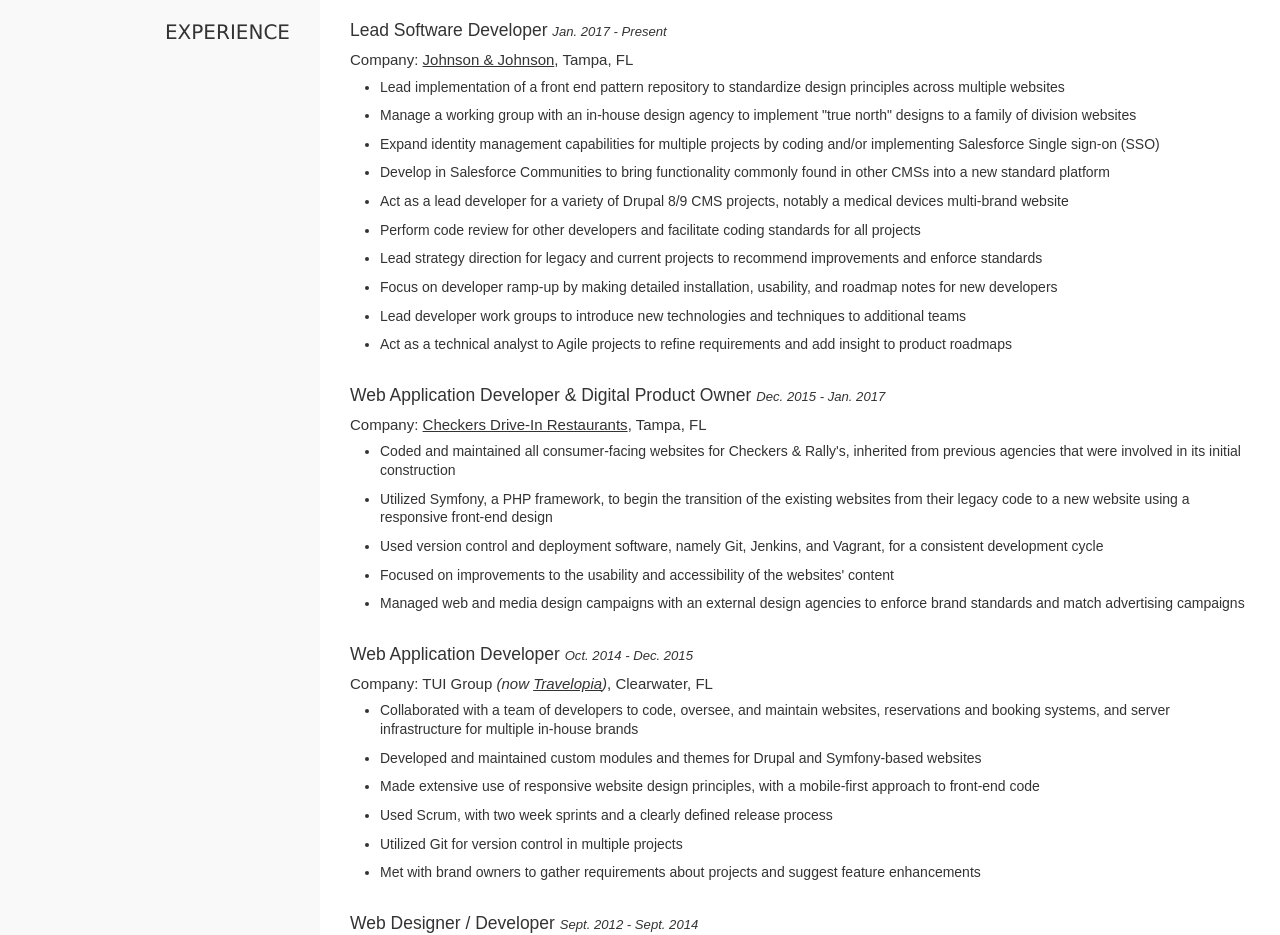
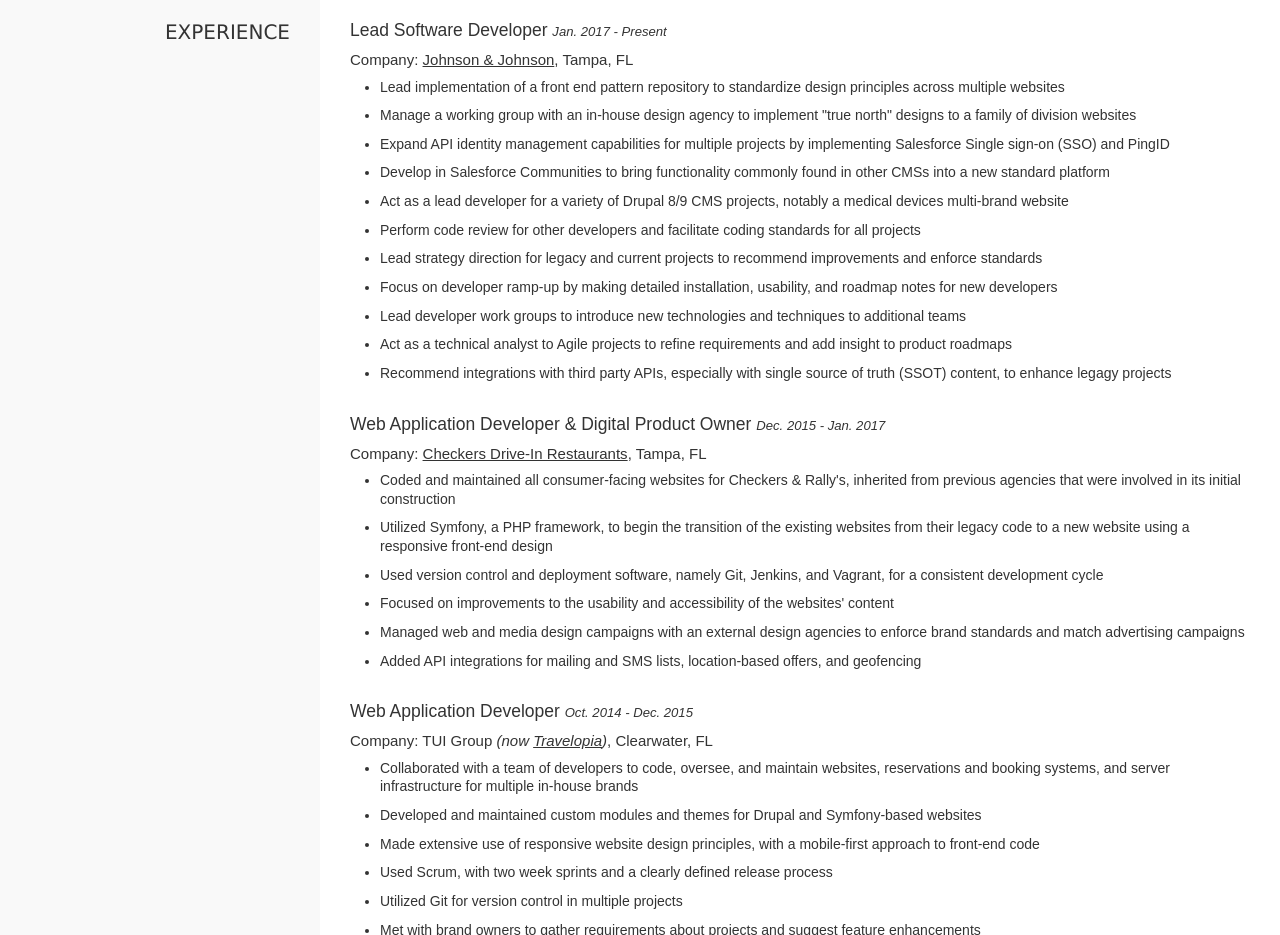
Before and after one commit to ThatRacerGuy/thatracerguy.github.io, a website: page index.html in a window 1280 px wide. Shown: the part 780-1715 px from the top of the page. Drawn offline with Linux system fonts and the light colour scheme.

Commit message:
Expand experience section

```diff
--- a/index.html
+++ b/index.html
@@ -80,7 +80,7 @@
 		<ul class="list-disc">
 			<li>Lead implementation of a front end pattern repository to standardize design principles across multiple websites</li>
 			<li>Manage a working group with an in-house design agency to implement "true north" designs to a family of division websites</li>
-			<li>Expand identity management capabilities for multiple projects by coding and/or implementing Salesforce Single sign-on (SSO)</li>
+			<li>Expand API identity management capabilities for multiple projects by implementing Salesforce Single sign-on (SSO) and PingID</li>
 			<li>Develop in Salesforce Communities to bring functionality commonly found in other CMSs into a new standard platform</li>
 			<li>Act as a lead developer for a variety of Drupal 8/9 CMS projects, notably a medical devices multi-brand website</li>
 			<li>Perform code review for other developers and facilitate coding standards for all projects</li>
@@ -88,6 +88,7 @@
 			<li>Focus on developer ramp-up by making detailed installation, usability, and roadmap notes for new developers</li>
 			<li>Lead developer work groups to introduce new technologies and techniques to additional teams</li>
 			<li>Act as a technical analyst to Agile projects to refine requirements and add insight to product roadmaps</li>
+			<li>Recommend integrations with third party APIs, especially with single source of truth (SSOT) content, to enhance legagy projects</li>
 		</ul>
 
 		<h3>Web Application Developer &amp; Digital Product Owner <span>Dec. 2015 - Jan. 2017</span></h3>
@@ -100,6 +101,7 @@
 			<li>Used version control and deployment software, namely Git, Jenkins, and Vagrant, for a consistent development cycle</li>
 			<li>Focused on improvements to the usability and accessibility of the websites' content</li>
 			<li>Managed web and media design campaigns with an external design agencies to enforce brand standards and match advertising campaigns</li>
+			<li>Added API integrations for mailing and SMS lists, location-based offers, and geofencing</li>
 		</ul>
 
 		<h3>Web Application Developer <span>Oct. 2014 - Dec. 2015</span></h3>
```
